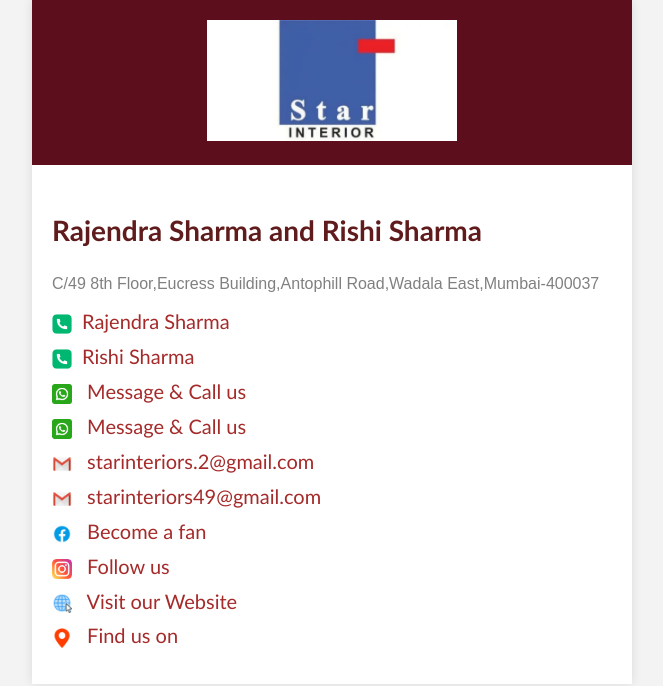
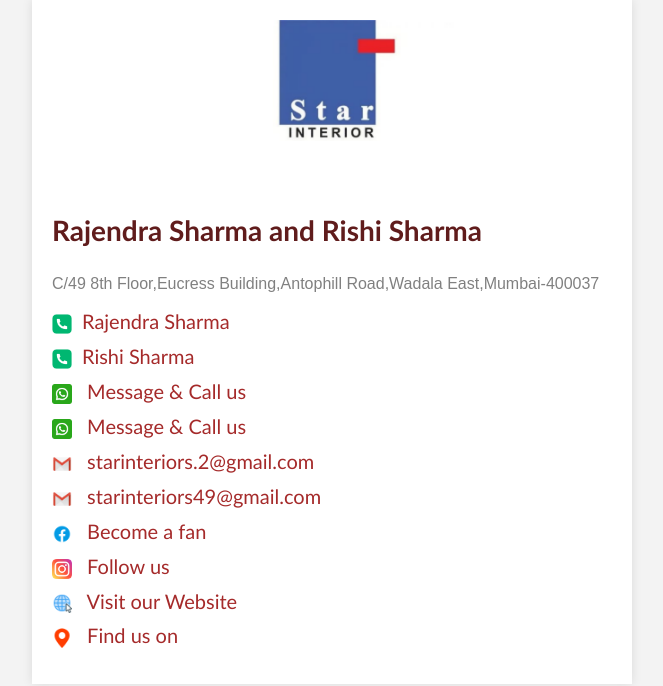
Before and after one commit to elite421/star-interiors, a plain HTML site: page index.html in a window 1280 px wide. Shown: the whole page, without its empty margins (308-971 px from the left). Drawn offline with Linux system fonts and the light colour scheme.

Commit message:
Update style.css

```diff
--- a/style.css
+++ b/style.css
@@ -15,7 +15,7 @@ body {
 }
 
 .header {
-    background: #5d0e1d;
+    background: white;
     color: white;
     text-align: center;
     padding: 20px;
```
